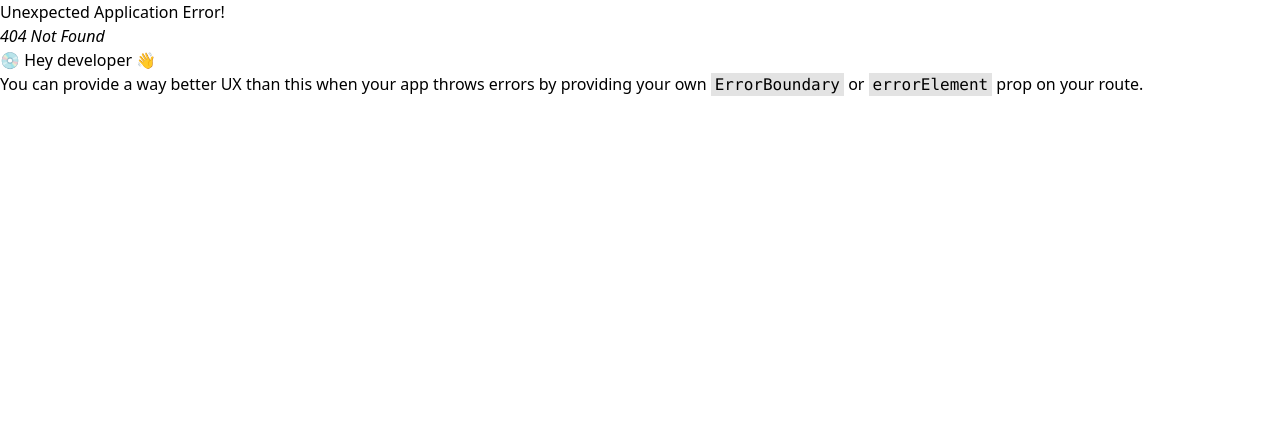
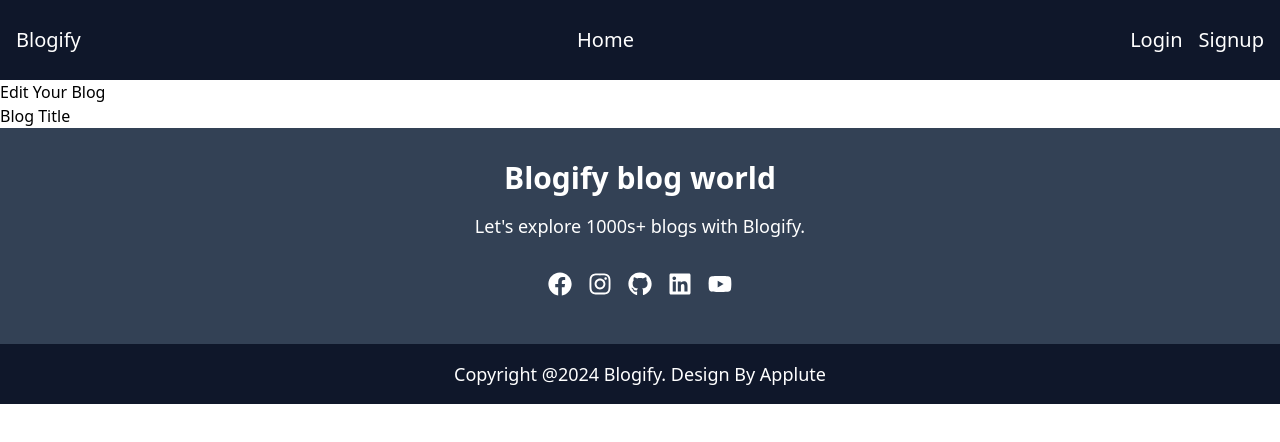
Before and after one commit to Chandan784/MERN-BLOG-APP, a React (Vite) app in the folder Blogify/: page /update-blog in a window 1280 px wide. Before the commit this address had no page. Shown: the top 442 px of the page. Built offline with nearby package versions, Linux system fonts and the light colour scheme; no server answers.

Commit message:
edit blog added

```diff
--- a/Blogify/src/Component/Blogs/BlogCard.jsx
+++ b/Blogify/src/Component/Blogs/BlogCard.jsx
@@ -9,10 +9,15 @@ import { useState } from "react";
 import AuthContext from "../Store/AuthStore";
 import {useContext} from "react";
 
+
 function BlogCard({ data ,pagename}) {
   let navigate = useNavigate();
   let authData= useContext(AuthContext)
   let user =JSON.parse(localStorage.getItem("userId"))
+
+  function handelEditBtn(){
+    navigate("/update-blog")
+  }
   function handelBlogCard() {
     navigate("/blog-details", { state: data });
 
@@ -53,7 +58,7 @@ function BlogCard({ data ,pagename}) {
       <div className=" absolute right-0 top-64 text-3xl right-4 lg: top-80 lg:flex gap-4 ">
         {
           user == userid ? (
-            <div><FaEdit className=" text-blue-600"></FaEdit>
+            <div><FaEdit className=" text-blue-600" onClick={handelEditBtn}></FaEdit>
             <MdDelete className=" text-red-700 "/>
             </div>
           ):null
--- a/Blogify/src/Component/Blogs/EditBlog.jsx
+++ b/Blogify/src/Component/Blogs/EditBlog.jsx
@@ -7,7 +7,13 @@ function EditBlog() {
 
 
   return (
-    <div>EditBlog</div>
+    <div>
+       <h1>Edit Your Blog</h1>
+       <form action="">
+        <label htmlFor=""> Blog Title</label>
+        <input type="text" />
+       </form>
+    </div>
   )
 }
 
--- a/Blogify/src/main.jsx
+++ b/Blogify/src/main.jsx
@@ -12,6 +12,7 @@ import Signup from "./Component/Auth/Signup.jsx";
 import CreateBlog from "./Component/Blogs/CreateBlog.jsx";
 import BlogDetails from "./Component/Blogs/BlogDetails.jsx";
 import MyBlog from "./Component/Blogs/MyBlog.jsx";
+import EditBlog from "./Component/Blogs/EditBlog.jsx";
 let routes = createBrowserRouter([
   {
     path: "/",
@@ -50,6 +51,10 @@ let routes = createBrowserRouter([
         path: "/my-blog",
         element: <MyBlog />,
       },
+      {
+        path: "/update-blog",
+        element: <EditBlog />,
+      },
     ],
   },
 ]);
```
